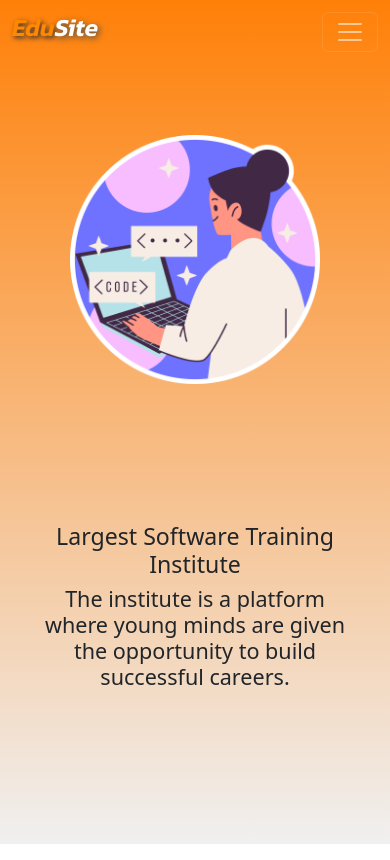
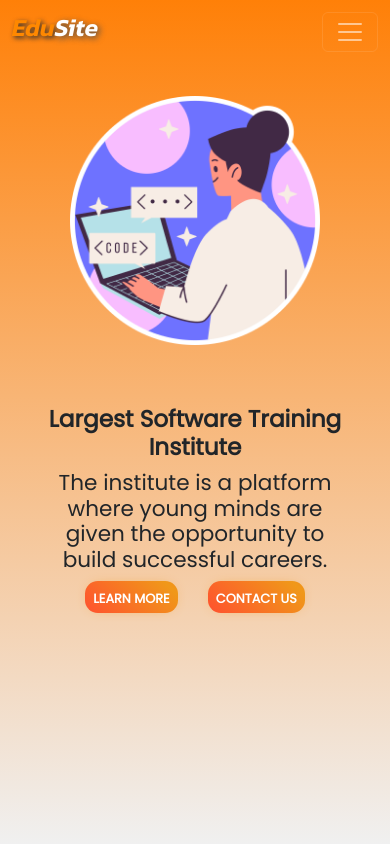
Before and after one commit to sathish0305/edu-site, a React (Create React App) app: page / in a window 390 px wide. Built offline with nearby package versions, Linux system fonts and the light colour scheme.

Commit message:
home page buttons added

```diff
--- a/src/App.css
+++ b/src/App.css
@@ -1,4 +1,6 @@
 @import url('https://fonts.googleapis.com/css2?family=Kanit:ital,wght@1,600&family=Roboto:wght@500&display=swap');
+
+@import url('https://fonts.googleapis.com/css2?family=Kanit:ital,wght@1,600&family=Poppins&family=Reem+Kufi:wght@400;500;600;700&family=Roboto:wght@500&display=swap');
 
 *{
   margin: 0;
@@ -34,18 +36,61 @@ Nav{
 .home-section{
   height: 92dvh;
   display: flex;
+  flex-direction: column;
   justify-content: space-around;
   align-items: center;
   flex-wrap: wrap;
 }
 
-.home-section div{
+.home-section>div{
   width: 40%;
   margin-top: 2rem;
 }
 
 .home-image img{
   width: 80%;
+}
+
+.home-text{
+  font-family: 'Poppins', sans-serif;
+}
+
+.home-buttons{
+  display: flex;
+  justify-content: space-around;
+  flex-wrap: wrap;
+}
+
+.button-87 {
+  margin: 0.8rem;
+  padding: 1rem 2rem;
+  text-align: center;
+  text-transform: uppercase;
+  transition: 0.5s;
+  background-size: 200% auto;
+  color: white;
+  border-radius: 0.8rem;
+  display: block;
+  border: 0px;
+  font-weight: 700;
+  box-shadow: 0px 0px 14px -7px #f09819;
+  background-image: linear-gradient(45deg, #FF512F 0%, #F09819  51%, #FF512F  100%);
+  cursor: pointer;
+  user-select: none;
+  -webkit-user-select: none;
+  touch-action: manipulation;
+  text-decoration: none;
+}
+
+.button-87:hover {
+  background-position: right center;
+  /* change the direction of the change here */
+  color: #fff;
+  text-decoration: none;
+}
+
+.button-87:active {
+  transform: scale(0.95);
 }
 
 /* mobiles  */
@@ -55,18 +100,32 @@ Nav{
     height: 92dvh;
     display: flex;
     flex-direction: column-reverse;
-    justify-content: space-around;
+    justify-content: start;
     align-items: center;
   }
 
   .home-section div{
     width: 80%;
     height: 33dvh;
-    margin-top: 2rem;
   }
 
   .home-image img{
     order: 1;
   }
 
+  .home-buttons{
+  display: flex;
+  width: 100%;
+  height: 2rem;
+  margin-left: auto;
+  margin-right: auto;
 }
+
+  .button-87{
+    padding: 0.5rem 0.5rem;
+    height: 2rem;
+    margin: 0;
+    font-size: 0.8rem;
+  }
+
+}
--- a/src/pages/Home.js
+++ b/src/pages/Home.js
@@ -10,9 +10,14 @@ function Home() {
         <NavigationBar />
         <div className="home-section">
             <div className='home-text'>
-              <h3>Largest Software Training Institute</h3>
+              <h3><b>Largest Software Training Institute</b></h3>
               <h4>The institute is a platform where young minds are given the opportunity to build successful careers.</h4>
+              <div className='home-buttons'>
+              <a class="button-87">Learn more</a>
+              <a class="button-87">Contact Us</a>
             </div>
+            </div>
+
             <div className='home-image'>
               <img src={HomeImage} alt="" />
             </div>
```
